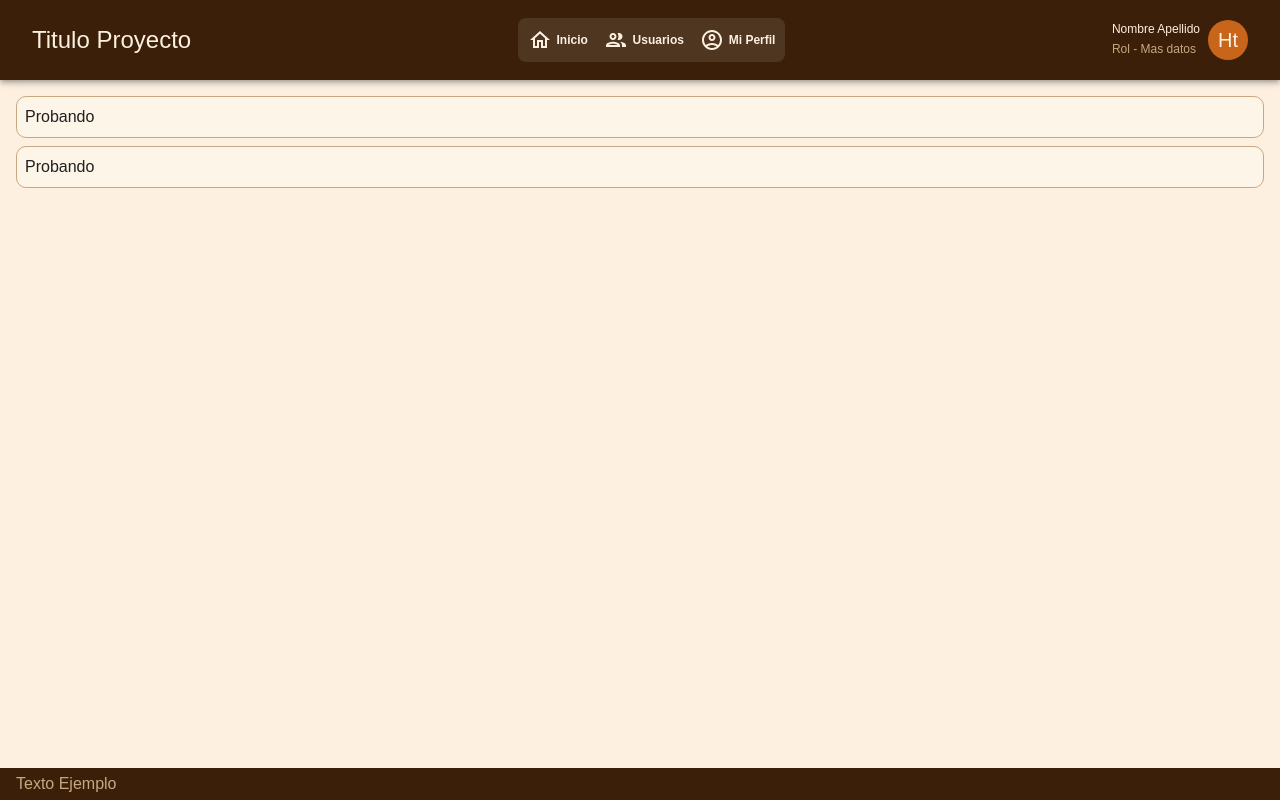
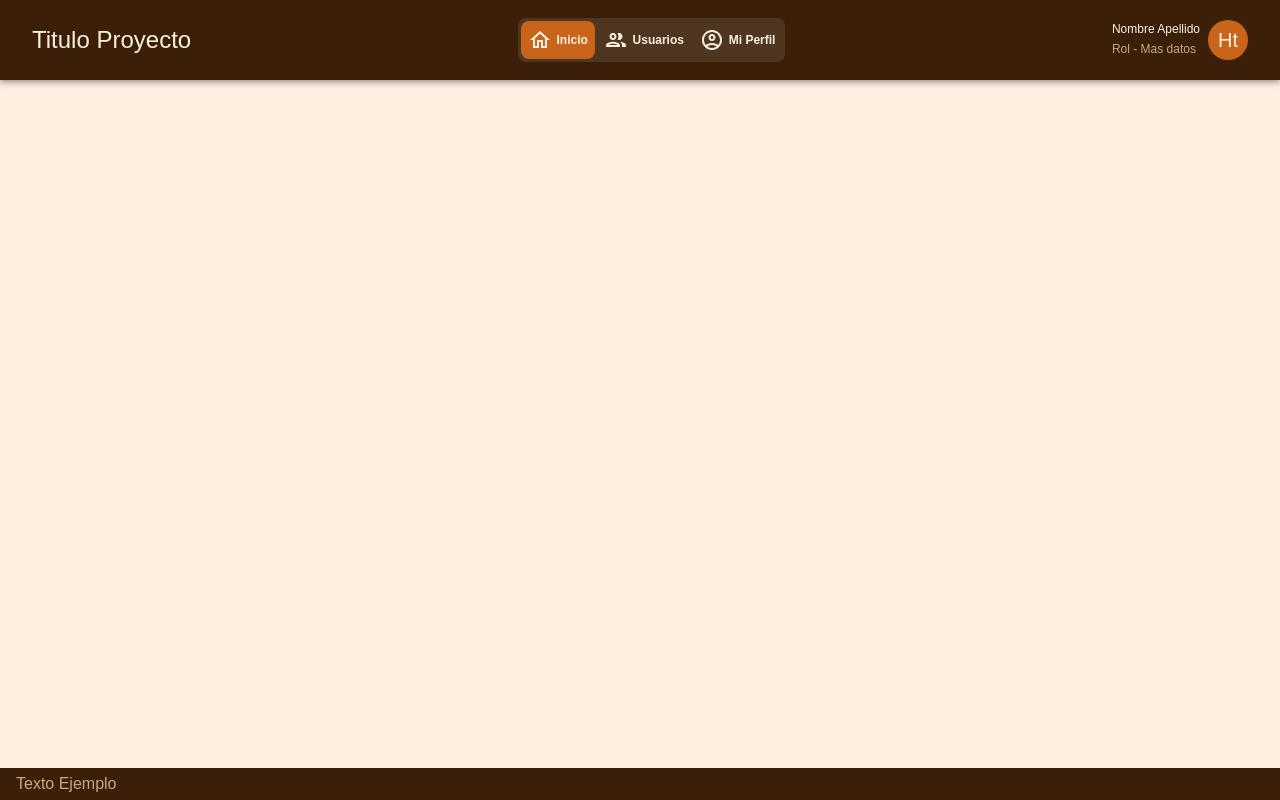
Before and after one commit to Dionicio-Rodrigo/pv_tp_integrador_grupo2, a React (Vite) app: page / in a window 1280 px wide. Built offline with nearby package versions, Linux system fonts and the light colour scheme.

Commit message:
Configuro los links para conectarse a la pagina de ListaClientes y las demás que se crearan

```diff
--- a/src/App.jsx
+++ b/src/App.jsx
@@ -1,6 +1,7 @@
 import { useState } from "react";
 import LayoutPagina from "./components/layout/LayoutPagina";
 import { BrowserRouter, Routes, Route } from "react-router-dom";
+import ListaClientes from "./views/ListaClientes";
 
 function App() {
   const [count, setCount] = useState(0);
@@ -11,6 +12,7 @@ function App() {
         <Routes>
           <Route path="/" element={<LayoutPagina />}>
             {/* Rutas de las otras vistas */}
+            <Route path="Usuarios" element={<ListaClientes />} />
           </Route>
         </Routes>
       </BrowserRouter>
--- a/src/components/layout/LayoutPagina.jsx
+++ b/src/components/layout/LayoutPagina.jsx
@@ -10,12 +10,7 @@ const LayoutPagina = () => {
         <Header />
       </Box>
       <Box component="main" sx={{ flexGrow: "1", p: "1em" }}>
-        {/* Aca tiene que ir el componente Outlet */}
-        {/* Los componentes que salen ahora son solo ejemplos */}
-        <Stack spacing={1}>
-          <Paper>Probando</Paper>
-          <Paper>Probando</Paper>
-        </Stack>
+        <Outlet />
       </Box>
       <Box
         component="footer"
--- a/src/components/layout/Nav.jsx
+++ b/src/components/layout/Nav.jsx
@@ -4,17 +4,7 @@ import {
   GroupOutlined,
   HomeOutlined,
 } from "@mui/icons-material";
-import {
-  ButtonGroup,
-  Button,
-  List,
-  ListItemButton,
-  Stack,
-  Divider,
-  ToggleButtonGroup,
-  ToggleButton,
-  Box,
-} from "@mui/material";
+import { ToggleButtonGroup, ToggleButton, Box } from "@mui/material";
 import { NavLink } from "react-router-dom";
 
 export const Nav = () => {
@@ -35,19 +25,19 @@ export const Nav = () => {
           gap: 0.6,
           borderRadius: "8px !important",
           "&:hover": { bgcolor: "rgba(255,255,255,0.12)" },
-          "& .active": { bgcolor: "succes.main" },
+          "&.active": { bgcolor: "success.main" },
         },
       }}
     >
-      <ToggleButton component={NavLink}>
+      <ToggleButton component={NavLink} to="/">
         <HomeOutlined />
         <Box sx={{ display: { xs: "none", sm: "inherit" } }}>Inicio</Box>
       </ToggleButton>
-      <ToggleButton component={NavLink}>
+      <ToggleButton component={NavLink} to="/Usuarios">
         <GroupOutlined />
         <Box sx={{ display: { xs: "none", sm: "inherit" } }}>Usuarios</Box>
       </ToggleButton>
-      <ToggleButton component={NavLink}>
+      <ToggleButton component={NavLink} to="/Mi-Perfil">
         <AccountCircleOutlined />
         <Box sx={{ display: { xs: "none", sm: "inherit" } }}>Mi Perfil</Box>
       </ToggleButton>
```
